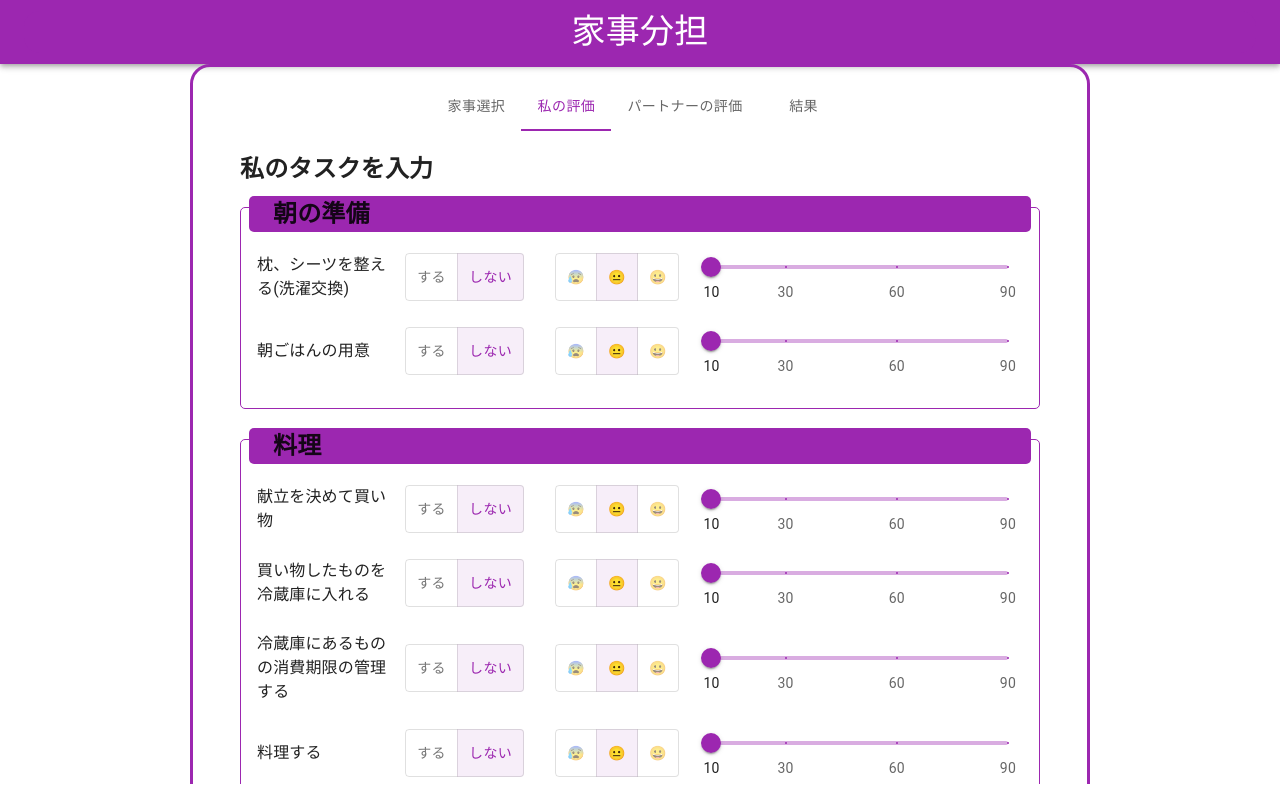
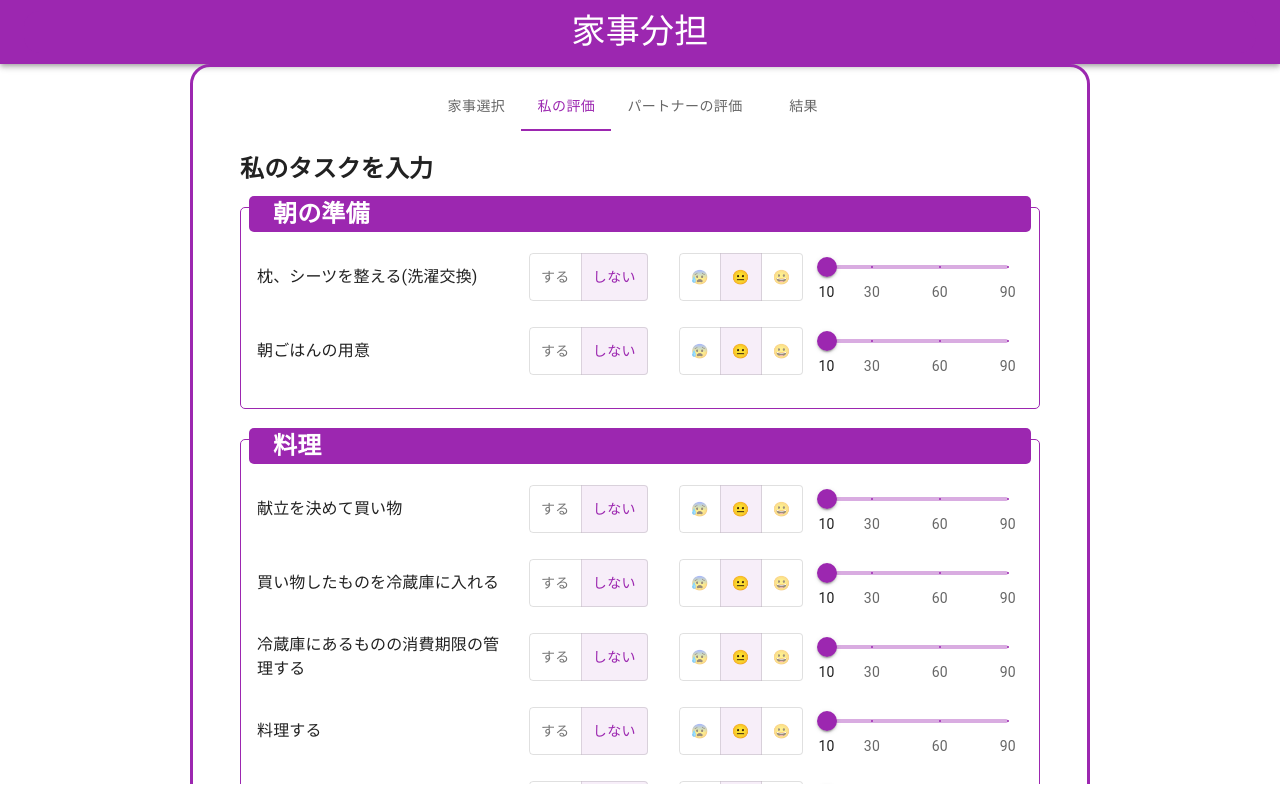
Before and after one commit to AlixFachin/kaji-buntan, a Next.js app: page /input in a window 1280 px wide. Both pictures are taken after a click on the tab "私の評価". Built offline with nearby package versions, Linux system fonts and the light colour scheme; no server answers.

Commit message:
Made tab component sticky + changed space for task description + prevent partner data overwrite

```diff
--- a/components/inputItem.jsx
+++ b/components/inputItem.jsx
@@ -39,9 +39,9 @@ export default function InputItem(props) {
                 category: initialValue.category
             })
         }
-    }, [isDoingTask, happyLevel, taskTime, onTaskChange, label, person ] )
+    }, [isDoingTask, happyLevel, taskTime, onTaskChange, label, person, initialValue.category ] )
 
-    return (<div className={styles.inputRow}>
+    return (<div className={ styles.inputRow }>
         <div className={ styles.taskLabel }>{ props.label }</div>
 
         <ToggleButtonGroup value={isDoingTask} sx={{ gridArea: 'action' }} color="secondary" exclusive
--- a/pages/input.js
+++ b/pages/input.js
@@ -108,12 +108,14 @@ export default function InputPage() {
                     effort: 0,
                     duration : 10,
                     category : categoryObject.name,
+                    userModified: false,
                 };
                 partnerTasks[taskObject.name] = {
                     participates: false,
                     effort: 0,
                     duration : 10,
                     category : categoryObject.name,
+                    userModified: false,
                 }
             }
         }
@@ -130,8 +132,10 @@ export default function InputPage() {
         const personKey = (person == 'me' ? 'myTasks' : 'partnerTasks');
 
         currentTaskRepartition[personKey][taskName] = taskRepartitionItem;
-        // "私の評価”を変更すれば、パートナーの評価も自動的に設定します。
-        if (person == 'me') {
+        currentTaskRepartition[personKey][taskName].userModified = true;
+
+        // "私の評価”を変更すれば、パートナーの評価も自動的に設定します（ユーザーから変更がなかった場合のみ）
+        if (person == 'me' && !currentTaskRepartition['partnerTasks'][taskName].userModified) {
             currentTaskRepartition['partnerTasks'][taskName].participates = !taskRepartitionItem.participates;
             // defaultでタスクは同じ長さにします。（後でパートナーは手動で更新できます）
             currentTaskRepartition['partnerTasks'][taskName].duration = taskRepartitionItem.duration;
@@ -195,11 +199,11 @@ export default function InputPage() {
 
     return (
         <div className={styles.inputPanel}>
-            <Tabs value={currentTab} onChange={ (_, newValue) => setCurrentTab(newValue) }>
-                <Tab label="家事選択" />
-                <Tab label="私の評価" />
-                <Tab label="パートナーの評価"/>
-                <Tab label="結果"/>
+            <Tabs value={currentTab} sx={{ position: 'sticky', top: '10px', backgroundColor: 'white', zIndex: 50000, borderRadius: '5px' }} onChange={ (_, newValue) => setCurrentTab(newValue) }>
+                <Tab label="家事選択" sx={{ backgroundColor: 'white'}} />
+                <Tab label="私の評価" sx={{ backgroundColor: 'white'}}/>
+                <Tab label="パートナーの評価" sx={{ backgroundColor: 'white'}}/>
+                <Tab label="結果" sx={{ backgroundColor: 'white'}}/>
             </Tabs>
 
             <TabPanel value={ currentTab } index={0} sx={{ width: 1}}>
--- a/styles/input.module.css
+++ b/styles/input.module.css
@@ -33,6 +33,7 @@
 
 h2.categoryHeader {
     background-color: var(--main-color);
+    color: white;
     border-radius: 5px;
     position: relative;
     top: -20px;
@@ -65,7 +66,7 @@ h2.categoryHeader {
 
     display: grid;
 
-    grid-template-columns: 1fr 150px 1fr 2fr;
+    grid-template-columns: 3fr 150px 1fr 2fr;
     grid-template-areas: "label action effort duration";
 
     align-items: center;
```
